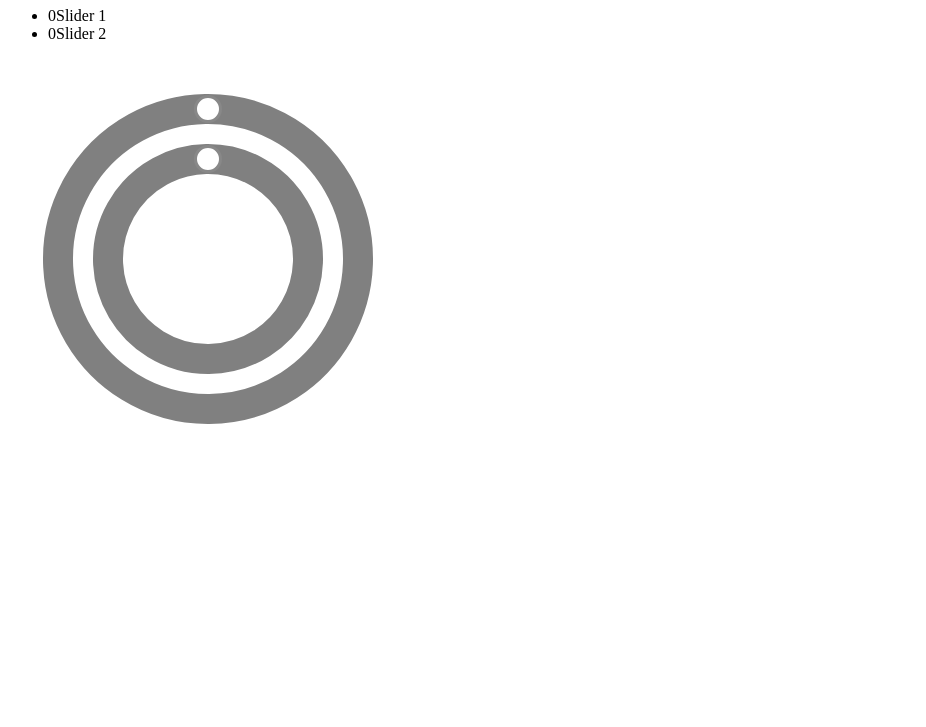
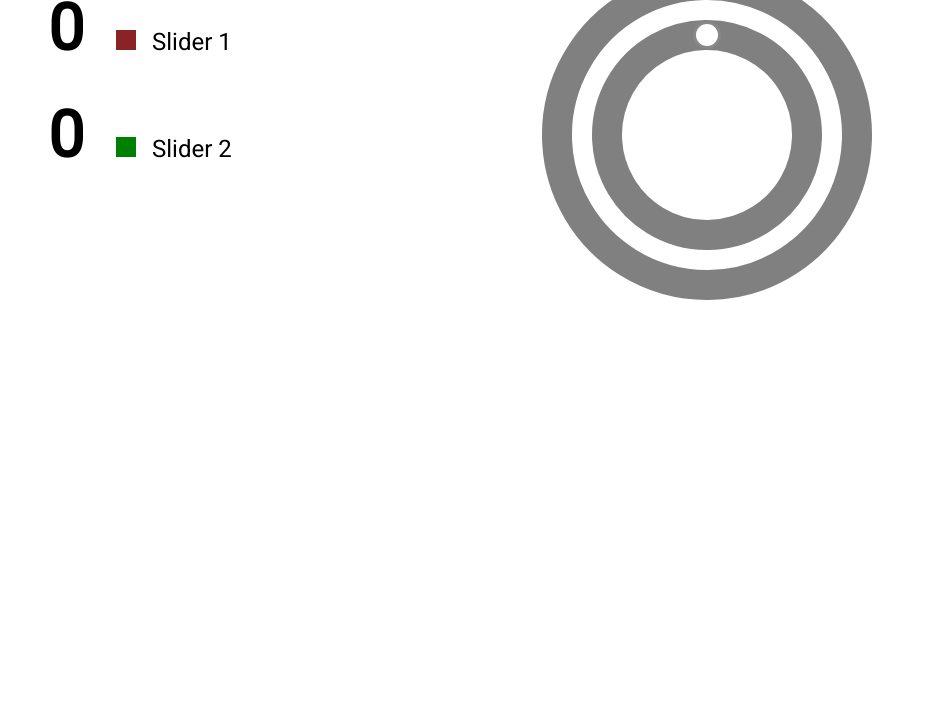
Before and after one commit to nkoporec/circular-slider, a plain HTML site: page index.html in a window 1280 px wide. Shown: the part 73-800 px from the top of the page, without its empty margins (0-926 px from the left). Drawn offline with Linux system fonts and the light colour scheme.

Commit message:
Add basic styling

```diff
--- /dev/null
+++ b/css/slider.css
@@ -0,0 +1,31 @@
+@import url('https://fonts.googleapis.com/css2?family=Roboto&display=swap');
+
+#sliders-wrap {
+    font-family: 'Roboto', sans-serif;
+    display: flex;
+    flex-wrap:wrap;
+    font-size: 1.5rem;
+}
+
+#sliders-wrap ul {
+  flex-basis: 30%;
+  list-style: none;
+  padding-right: 5rem;
+}
+
+#sliders-wrap ul li {
+  margin-top: 2rem;
+  margin-bottom: 2rem;
+}
+
+#sliders-wrap ul .slider-val {
+  font-size: 4rem;
+  margin-right: 2rem;
+  margin-bottom: 2rem;
+  margin-top: 2rem;
+  font-weight: bold;
+}
+
+#sliders-wrap ul li svg {
+  margin-right: 1rem;
+}
--- a/index.html
+++ b/index.html
@@ -6,10 +6,10 @@
     <meta name="description" content="">
     <meta name="viewport" content="width=device-width, initial-scale=1, shrink-to-fit=no">
     <title>Circular slider</title>
+    <link rel="stylesheet" type="text/css" href="./css/slider.css">
 </head>
 <body>
     <div class="container">
-        <h1>JS Circular Slider</h1>
         <div id="sliders-wrap"></div>
     </div>
     <script type="text/javascript" src="./js/slider.js"></script>
--- a/js/slider.js
+++ b/js/slider.js
@@ -125,14 +125,29 @@ class Slider {
             const li = document.createElement('li');
             li.setAttribute('data-slider', index);
 
+            // Value.
             const sliderValue = document.createElement('span');
             sliderValue.classList.add('slider-val');
             sliderValue.innerText = 0;
             li.appendChild(sliderValue);
 
+            // Name.
             const sliderName = document.createElement('span');
             sliderName.innerText = slider.id ?? 'Unknown';
             li.appendChild(sliderName);
+
+            // Color.
+            const sliderColorSvg = document.createElementNS('http://www.w3.org/2000/svg', 'svg');
+            sliderColorSvg.setAttribute('height', 20);
+            sliderColorSvg.setAttribute('width', 20);
+
+            const sliderColorRect = document.createElementNS('http://www.w3.org/2000/svg', 'rect');
+            sliderColorRect.setAttribute('height', 20);
+            sliderColorRect.setAttribute('width', 20);
+            sliderColorRect.setAttribute('fill', slider.color);
+            sliderColorSvg.appendChild(sliderColorRect);
+
+            sliderName.prepend(sliderColorSvg);
 
             ui_wrapper.appendChild(li);
         });
```
